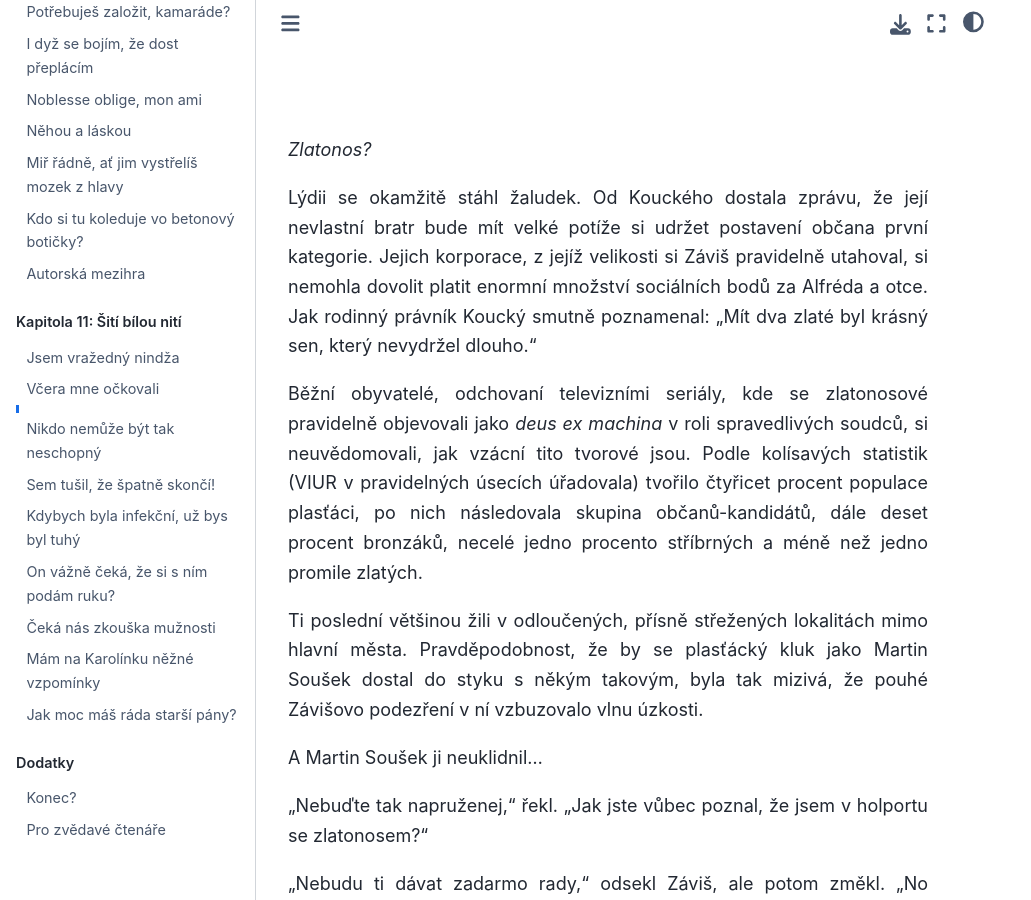
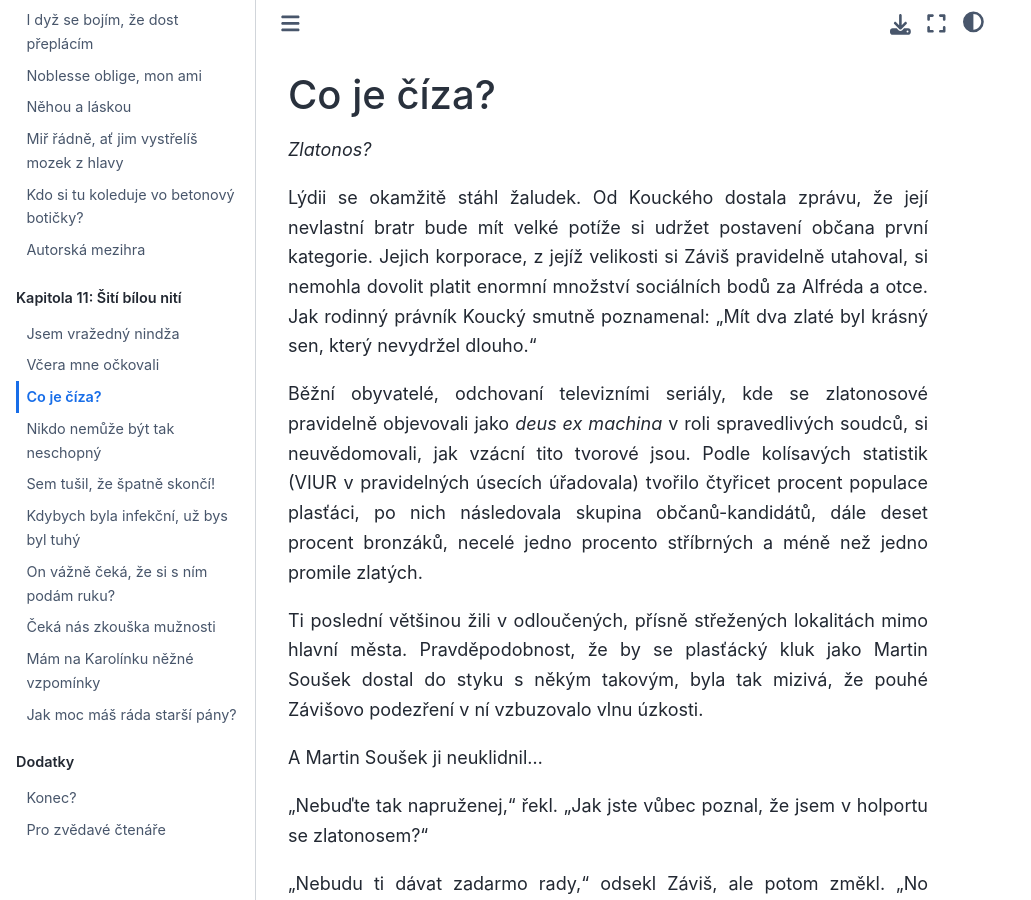
Before and after one commit to hanpari/sest-spolecniku, a Sphinx documentation site: the page built from source/sest_spolecniku/011-siti-bilou-niti/03.md, in a window 1280 px wide and 900 px high. Shown: the whole window, without its empty margins (0-1031 px from the left). Built offline with Sphinx 7.4.7 and the Sphinx Book theme 1.1.4, drawn with Linux system fonts in a browser that asks for light colours; pages that are not in the unit, such as notebooks, are missing from menus.

Commit message:
Co je ciza

```diff
--- a/source/sest_spolecniku/011-siti-bilou-niti/03.md
+++ b/source/sest_spolecniku/011-siti-bilou-niti/03.md
@@ -1,4 +1,4 @@
-#
+# Co je číza?
 
 *Zlatonos?*
 
```
